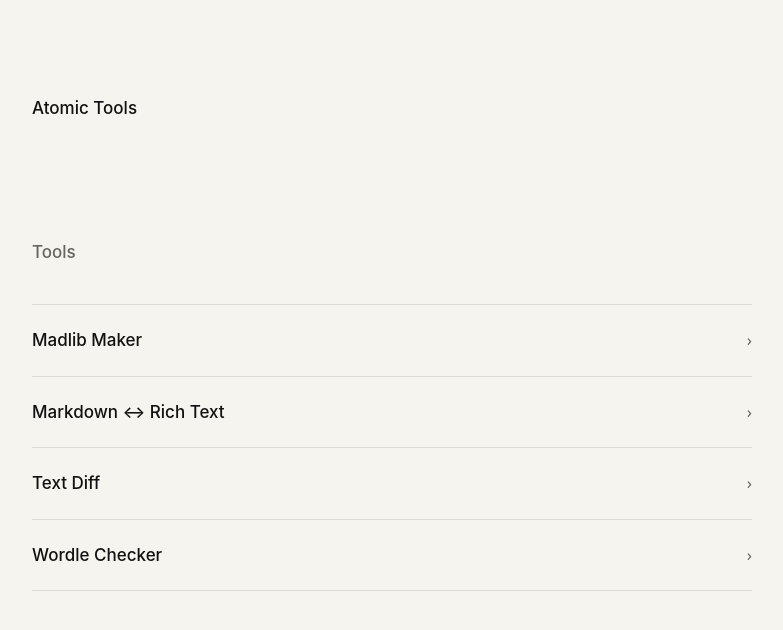
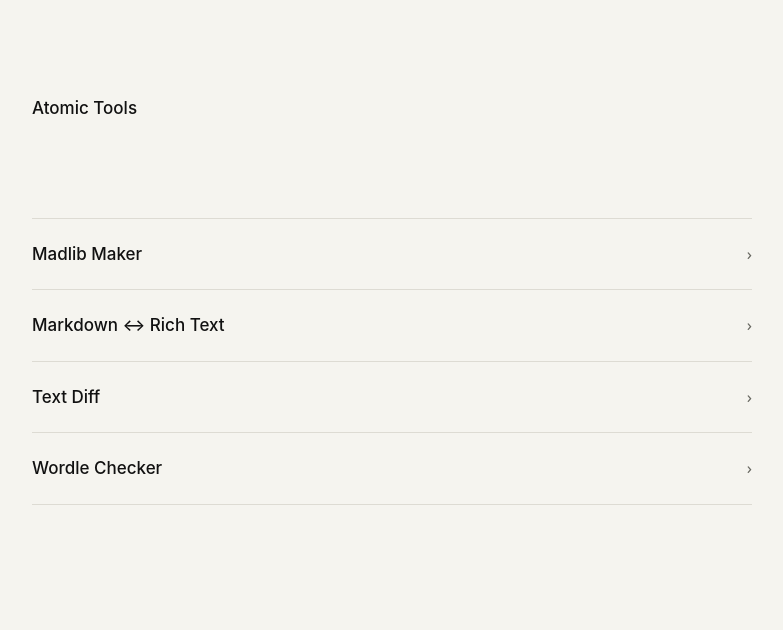
Before and after one commit to panoptican/atomic-tools, a plain HTML site: page index.html in a window 1280 px wide. Shown: the whole page, without its empty margins (248-1031 px from the left). Drawn offline with Linux system fonts and the light colour scheme; a web font is replaced by a local one.

Commit message:
Drop the redundant Tools label from the index

```diff
--- a/index.html
+++ b/index.html
@@ -151,12 +151,6 @@
       }
     }
 
-    .label {
-      padding: 22px 0 22px;
-      color: var(--ink-muted);
-      font-size: 17px;
-    }
-
     .print-note { display: none; }
 
     @media print {
@@ -182,8 +176,6 @@
 <body>
   <main class="shell">
     <h1 class="wordmark">Atomic Tools</h1>
-
-    <p class="label">Tools</p>
 
     <!-- Yes, all that CSS was for a list of links. -->
     <!-- One more, if you need it: nothing/ -->
```
